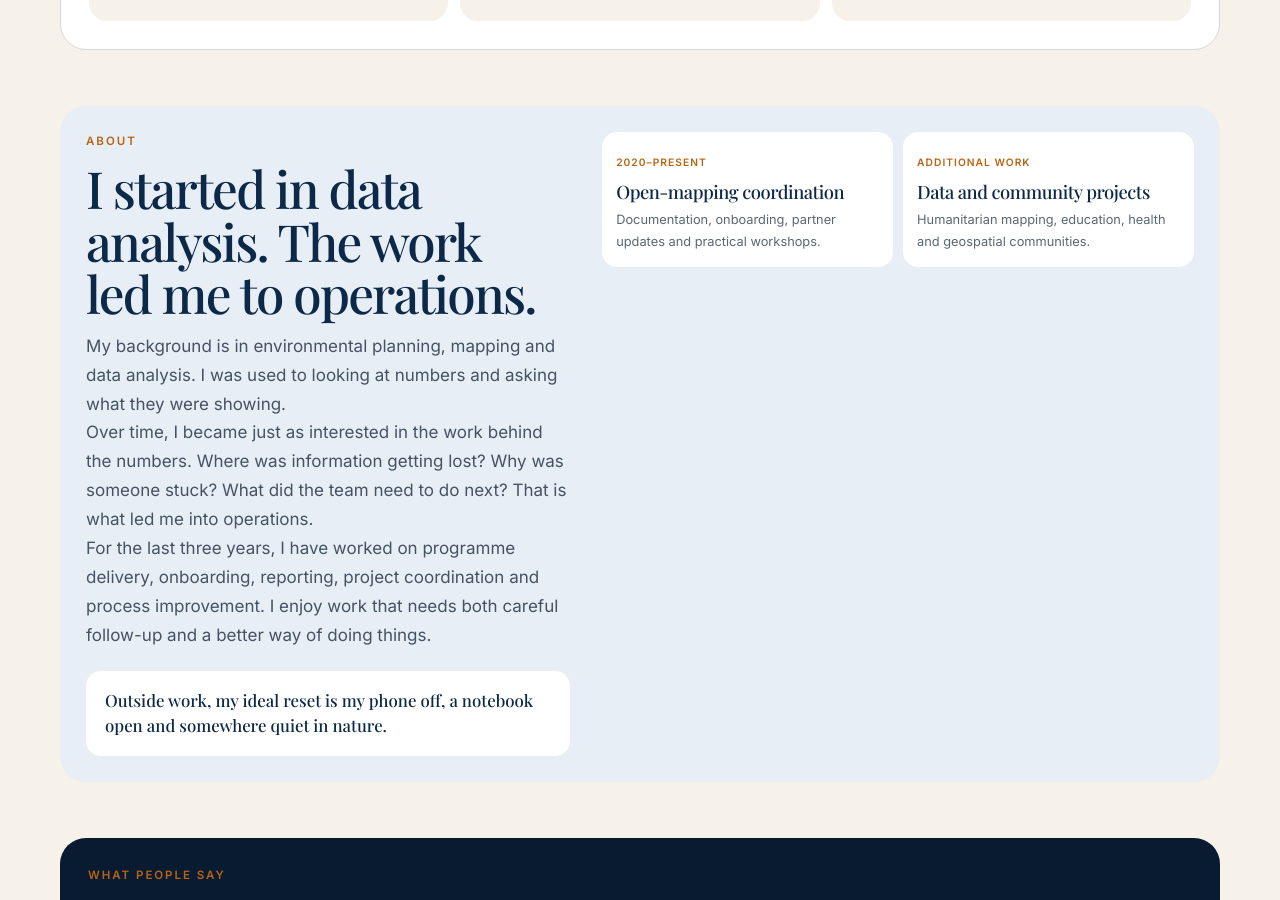
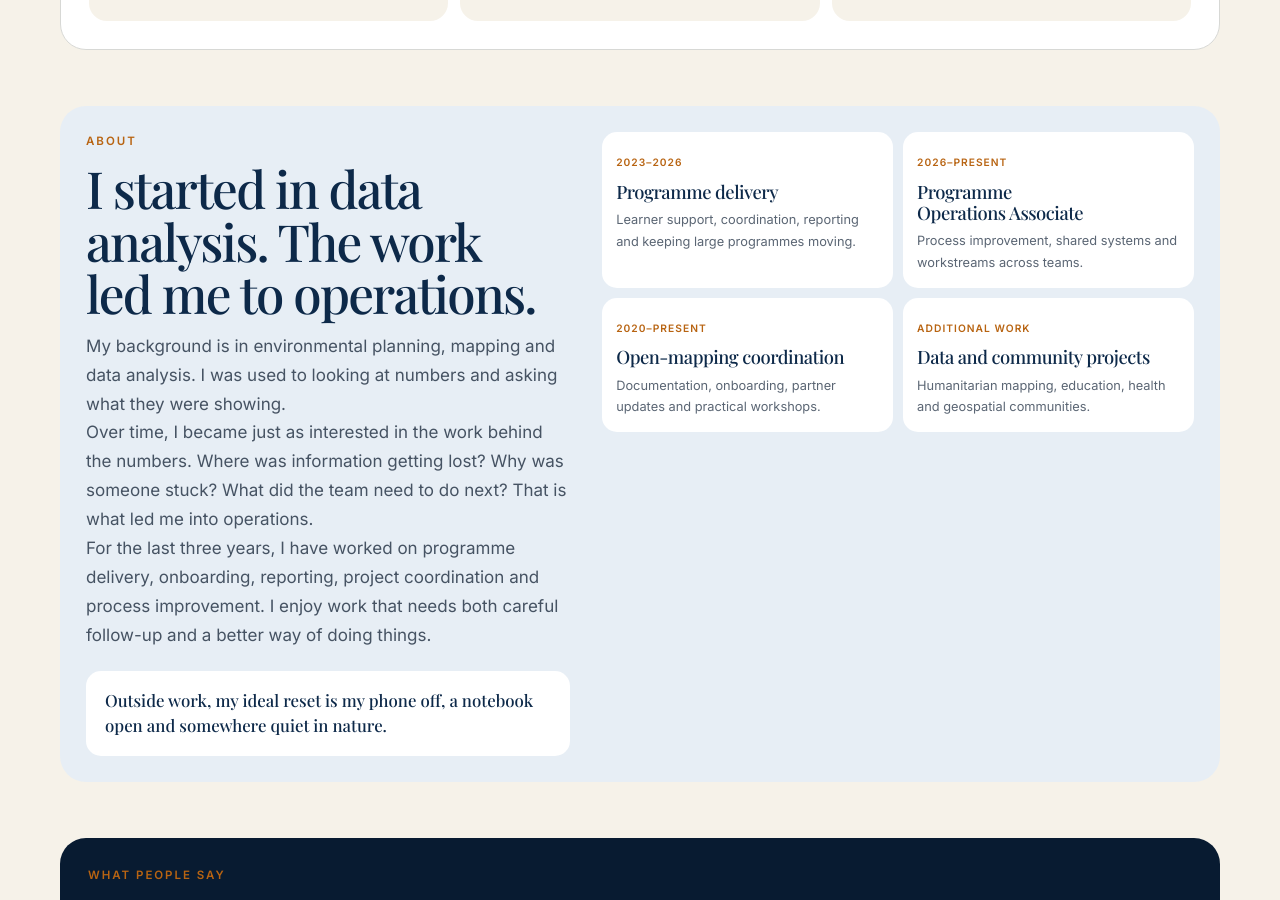
Before and after one commit to keren-wangombe/Keren-Wang-ombe, a Next.js app: page / in a window 1280 px wide. Shown: the part 1860-2760 px from the top of the page. Built offline with nearby package versions, Linux system fonts and the light colour scheme; no server answers.

Commit message:
Restore compact About experience cards

```diff
--- a/app/page.tsx
+++ b/app/page.tsx
@@ -23,6 +23,8 @@ const help = [
 ] as const;
 
 const experience = [
+  ["2023–2026", "Programme delivery", "Learner support, coordination, reporting and keeping large programmes moving."],
+  ["2026–Present", "Programme Operations Associate", "Process improvement, shared systems and workstreams across teams."],
   ["2020–Present", "Open-mapping coordination", "Documentation, onboarding, partner updates and practical workshops."],
   ["Additional work", "Data and community projects", "Humanitarian mapping, education, health and geospatial communities."],
 ] as const;
```
